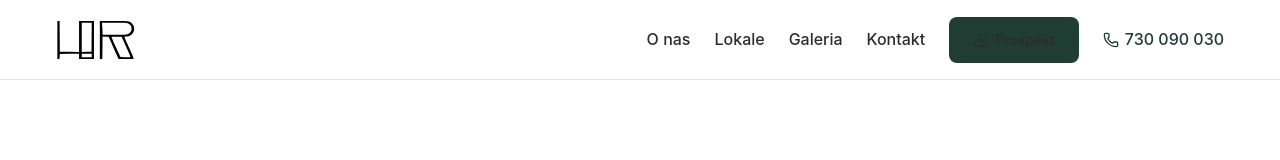
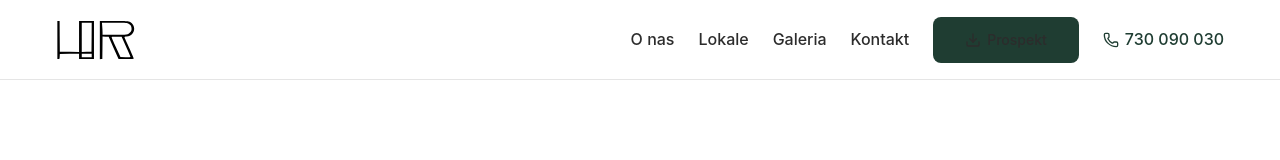
Before and after one commit to machanek/harmonia-next, a Next.js app: page / in a window 1280 px wide. Shown: the top 160 px of the page. Built offline with nearby package versions, Linux system fonts and the light colour scheme.

Commit message:
feat(about): button v3

```diff
--- a/public/css/next-bridge.css
+++ b/public/css/next-bridge.css
@@ -110,7 +110,7 @@
 .btn-prospekt{
   background: #1F3D32;
   color: #FFFFFF;
-  padding: 12px 24px !important;
+  padding: 12px 32px !important;
   border-radius: 8px;
   font-weight: 500;
   font-size: 14px;
```
